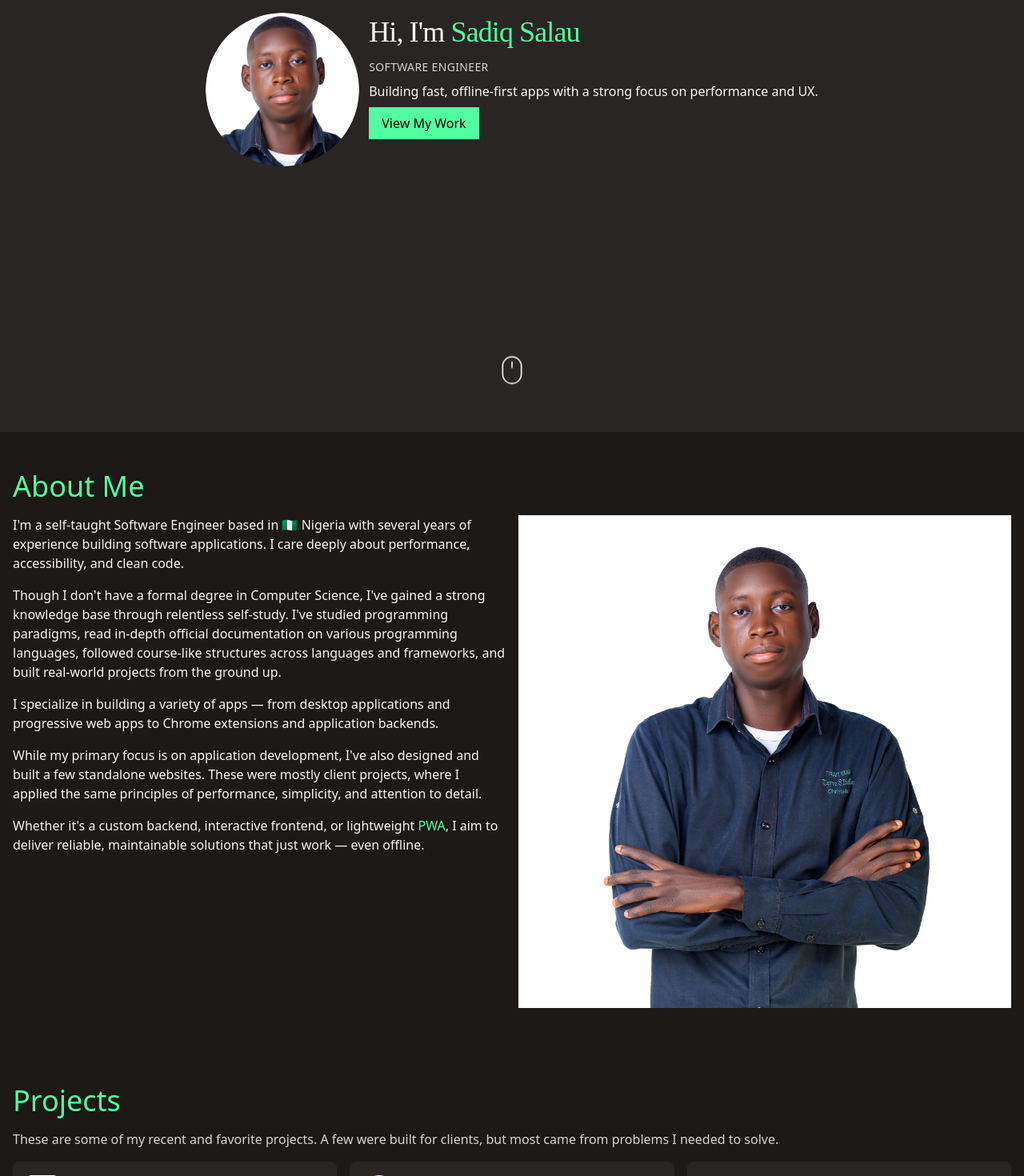
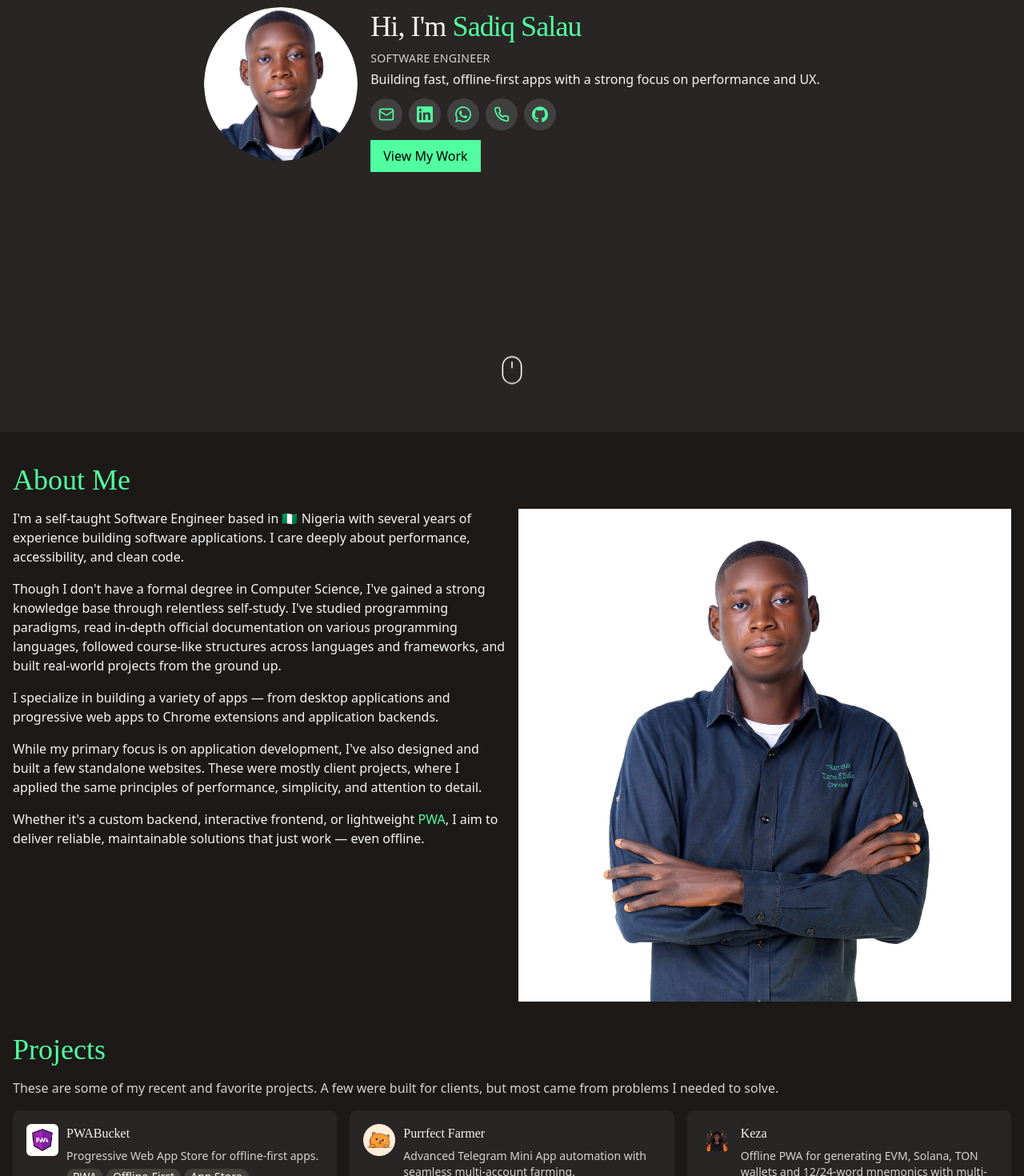
Before and after one commit to sadiqsalau/sadiqsalau-portfolio, a React (Vite) app: page / in a window 1280 px wide. Shown: the part 260-1730 px from the top of the page at 80% size. Built offline with nearby package versions, Linux system fonts and the light colour scheme.

Commit message:
feat: Added contacts to hero and used react-scroll for smooth scrolling

```diff
--- a/package.json
+++ b/package.json
@@ -23,6 +23,7 @@
     "react-masonry-css": "^1.0.16",
     "react-photo-album": "^3.1.0",
     "react-router": "^7.7.1",
+    "react-scroll": "^1.9.3",
     "tailwind-merge": "^3.3.1",
     "tailwindcss": "^4.1.11",
     "vite-imagetools": "^7.1.0",
@@ -33,6 +34,7 @@
     "@types/path-browserify": "^1.0.3",
     "@types/react": "^19.1.8",
     "@types/react-dom": "^19.1.6",
+    "@types/react-scroll": "^1.8.10",
     "@vitejs/plugin-react-swc": "^3.10.2",
     "eslint": "^9.30.1",
     "eslint-plugin-react-hooks": "^5.2.0",
--- a/src/components/Hero.tsx
+++ b/src/components/Hero.tsx
@@ -1,7 +1,53 @@
-import { LuMouse } from "react-icons/lu";
+import { LuMail, LuMouse, LuPhone } from "react-icons/lu";
+import { Link as ScrollLink } from "react-scroll";
+import { SiGithub, SiLinkedin, SiWhatsapp } from "react-icons/si";
 
 import HeroProfilePicture from "../assets/images/hero-profile-picture.png?w=384&h=384&format=webp";
+import contact from "../resources/contact";
 import { cn } from "../lib/utils";
+
+type ContactLinkButtonProps = React.ComponentPropsWithoutRef<"a"> & {
+  icon: React.ComponentType<{ className?: string }>;
+};
+
+const ContactLinkButton = ({
+  icon: Icon,
+  ...props
+}: ContactLinkButtonProps) => (
+  <a
+    {...props}
+    target="_blank"
+    rel="noopener noreferrer"
+    className={cn(
+      "size-10  rounded-full transition-colors",
+      "flex items-center justify-center",
+      "bg-neutral-700 text-green-500",
+      "hover:bg-green-500 hover:text-black",
+      "focus:bg-green-500 focus:text-black focus:outline-none",
+      props.className
+    )}
+  >
+    <Icon className="size-5" />
+  </a>
+);
+
+const ContactLinks = () => (
+  <div className="flex flex-wrap items-center gap-2 my-2">
+    <ContactLinkButton title="Email" href={contact.email} icon={LuMail} />
+    <ContactLinkButton
+      title="LinkedIn"
+      href={contact.linkedin}
+      icon={SiLinkedin}
+    />
+    <ContactLinkButton
+      title="WhatsApp"
+      href={contact.whatsapp}
+      icon={SiWhatsapp}
+    />
+    <ContactLinkButton title="Phone" href={contact.phone} icon={LuPhone} />
+    <ContactLinkButton title="GitHub" href={contact.github} icon={SiGithub} />
+  </div>
+);
 
 export default function Hero() {
   return (
@@ -10,7 +56,7 @@ export default function Hero() {
         <div
           className={cn(
             "flex flex-col",
-            "items-center justify-center gap-3",
+            "items-center justify-center gap-4",
             "md:items-start md:flex-row"
           )}
         >
@@ -21,7 +67,7 @@ export default function Hero() {
             className="size-36 md:size-48 rounded-full shrink-0"
           />
 
-          <div className="flex flex-col items-center gap-2 md:items-start">
+          <div className="flex flex-col items-center gap-1 md:items-start">
             {/* Intro */}
             <h1 className="text-4xl text-center font-fredoka-one leading-snug tracking-tight">
               Hi, I'm{" "}
@@ -39,17 +85,23 @@ export default function Hero() {
               performance and UX.
             </p>
 
+            {/* Contact Links */}
+            <ContactLinks />
+
             {/* CTA Button */}
-            <a
-              href="#projects"
+            <ScrollLink
+              smooth
+              duration={1000}
+              to="projects"
               className={cn(
                 "bg-green-500 text-black px-4 py-2",
                 "hover:bg-green-600 transition-colors",
-                "focus:outline-none focus:ring-2 focus:ring-green-700"
+                "focus:outline-none focus:ring-2 focus:ring-green-700",
+                "cursor-pointer"
               )}
             >
               View My Work
-            </a>
+            </ScrollLink>
           </div>
         </div>
       </div>
--- a/src/components/Projects.tsx
+++ b/src/components/Projects.tsx
@@ -1,4 +1,5 @@
 import Masonry from "react-masonry-css";
+import { Element } from "react-scroll";
 
 import ProjectCard from "./ProjectCard";
 import Section from "./Section";
@@ -12,10 +13,11 @@ const breakpointColumnsObj = {
 
 export default function Projects() {
   return (
-    <Section id="projects" title="Projects">
+    <Element name="projects">
+      <Section title="Projects">
         <p className="text-stone-300">
-        These are some of my recent and favorite projects. A few were built for
-        clients, but most came from problems I needed to solve.
+          These are some of my recent and favorite projects. A few were built
+          for clients, but most came from problems I needed to solve.
         </p>
 
         <Masonry
@@ -30,5 +32,6 @@ export default function Projects() {
           ))}
         </Masonry>
       </Section>
+    </Element>
   );
 }
--- a/src/components/Section.tsx
+++ b/src/components/Section.tsx
@@ -11,14 +11,8 @@ type SectionProps = React.HTMLAttributes<HTMLElement> & {
 
 export default function Section({ title, children, ...props }: SectionProps) {
   return (
-    <section
-      {...props}
-      className={cn(
-        "mx-auto max-w-7xl py-12 px-4 flex flex-col gap-4",
-        props.className
-      )}
-    >
-      <h1 className="text-4xl font-light text-green-500">{title}</h1>
+    <section {...props} className={cn("flex flex-col gap-4", props.className)}>
+      <h1 className="text-4xl font-fredoka-one text-green-500">{title}</h1>
       {children}
     </section>
   );
--- /dev/null
+++ b/src/components/SectionsContainer.tsx
@@ -0,0 +1,9 @@
+import type React from "react";
+
+const SectionsContainer = ({ children }: { children: React.ReactNode }) => (
+  <div className="mx-auto max-w-7xl py-10 px-4 flex flex-col gap-10">
+    {children}
+  </div>
+);
+
+export default SectionsContainer;
--- a/src/pages/Home.tsx
+++ b/src/pages/Home.tsx
@@ -1,13 +1,16 @@
 import About from "../components/About";
 import Hero from "../components/Hero";
 import Projects from "../components/Projects";
+import SectionsContainer from "../components/SectionsContainer";
 
 export default function Home() {
   return (
     <>
       <Hero />
-      <About />
-      <Projects />
+      <SectionsContainer>
+        <About />
+        <Projects />
+      </SectionsContainer>
     </>
   );
 }
--- /dev/null
+++ b/src/resources/contact.ts
@@ -0,0 +1,10 @@
+export default {
+  github: "https://github.com/sadiqsalau",
+  twitter: "https://twitter.com/sadiqsalau",
+  linkedin: "https://www.linkedin.com/in/sadiqsalau/",
+  email: "mailto:sadiqsalau888@gmail.com",
+  phone: "tel:+2349018646163",
+  whatsapp: "https://wa.me/2349018646163",
+  website: "https://sadiqsalau.vercel.app",
+  resume: "https://sadiqsalau.vercel.app/resume.pdf",
+};
```
Also changed, not shown: 1 other file (tests, documents, lock files or other folders). Lines whose indentation alone changed are shown as unchanged.
